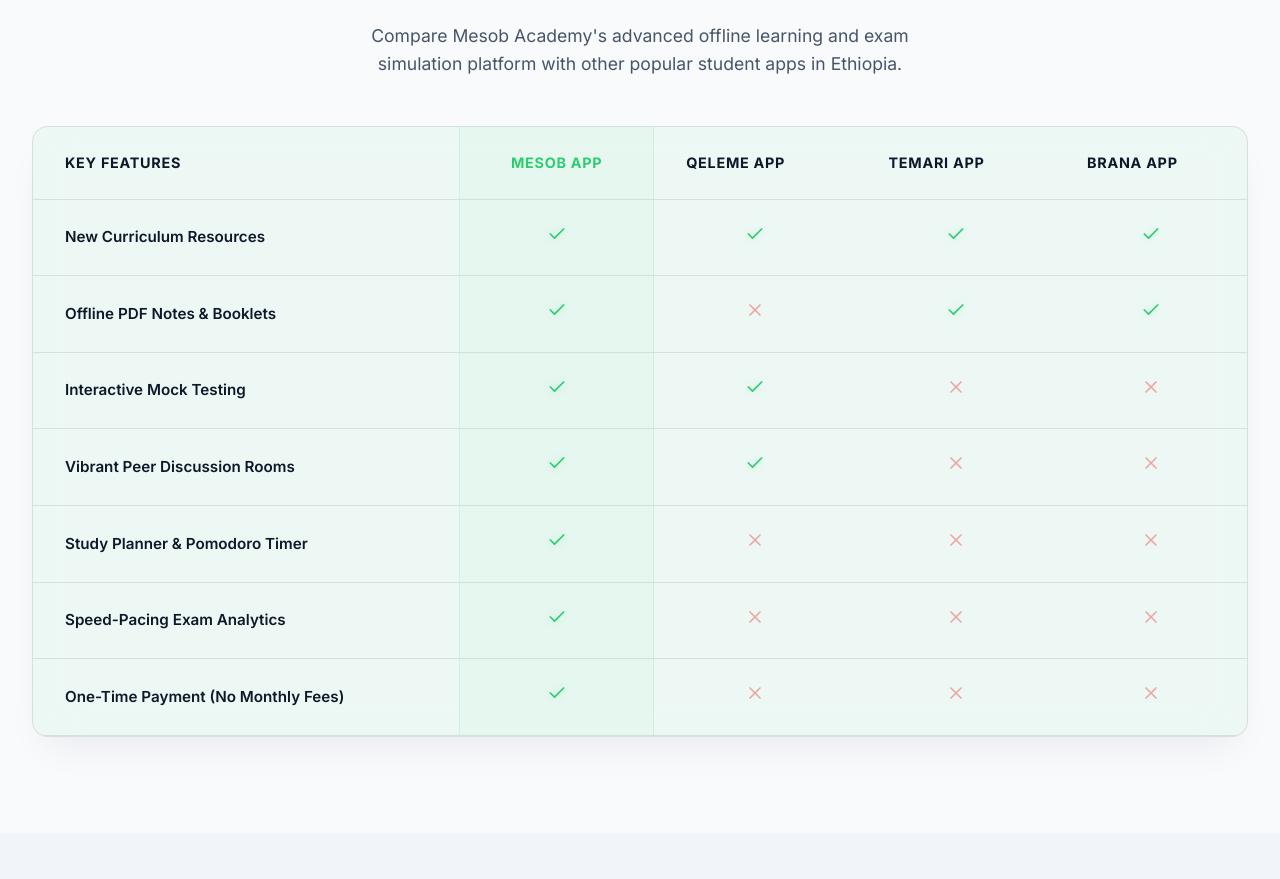
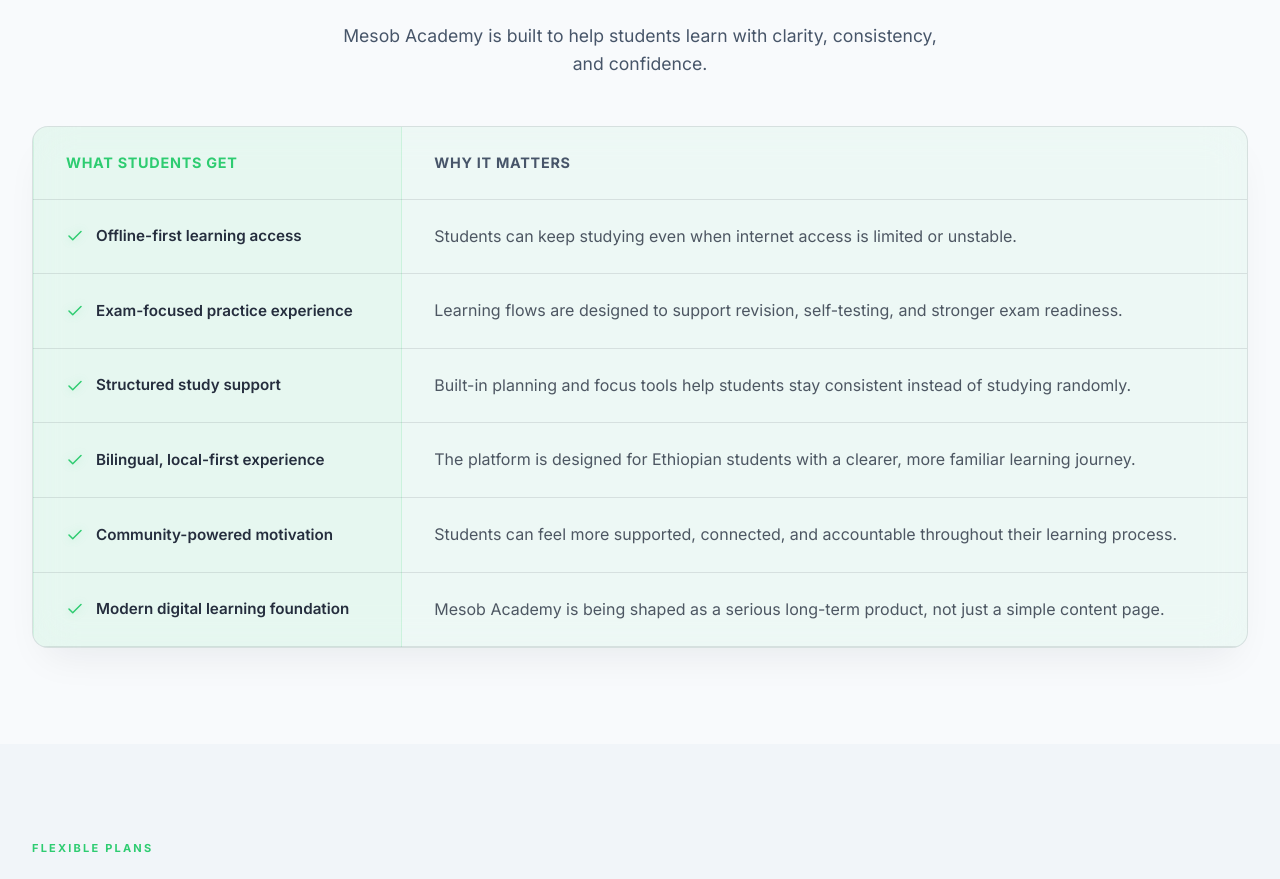
Before and after one commit to abii16/Mesob_Academy, a React (Vite) app: page / in a window 1280 px wide. Shown: the part 2680-3559 px from the top of the page. Built offline with nearby package versions, Linux system fonts and the light colour scheme.

Commit message:
Refine value section copy

```diff
--- a/src/components/sections/Comparison.jsx
+++ b/src/components/sections/Comparison.jsx
@@ -1,129 +1,82 @@
 import React from "react";
 import { motion } from "framer-motion";
-import { Check, X } from "lucide-react";
+import { Check } from "lucide-react";
 import "../../styles/sections/Comparison.css";
 
 const Comparison = ({ language }) => {
   const t = {
     en: {
-      subtitle: "THE ULTIMATE CHOICE",
-      title: "How We Stack Up",
-      desc: "Compare Mesob Academy's advanced offline learning and exam simulation platform with other popular student apps in Ethiopia.",
-      featureCol: "Key Features",
-      mesobCol: "Mesob App",
-      qelemeCol: "Qeleme App",
-      temariCol: "Temari App",
-      branaCol: "Brana App",
+      subtitle: "WHY MESOB ACADEMY",
+      title: "Built Around Real Study Needs",
+      desc: "Mesob Academy is built to help students learn with clarity, consistency, and confidence.",
+      featureCol: "What Students Get",
+      detailCol: "Why It Matters",
       features: [
         {
-          name: "New Curriculum Resources",
-          mesob: true,
-          qeleme: true,
-          temari: true,
-          brana: true,
+          name: "Offline-first learning access",
+          detail:
+            "Students can keep studying even when internet access is limited or unstable.",
         },
         {
-          name: "Offline PDF Notes & Booklets",
-          mesob: true,
-          qeleme: false,
-          temari: true,
-          brana: true,
+          name: "Exam-focused practice experience",
+          detail:
+            "Learning flows are designed to support revision, self-testing, and stronger exam readiness.",
         },
         {
-          name: "Interactive Mock Testing",
-          mesob: true,
-          qeleme: true,
-          temari: false,
-          brana: false,
+          name: "Structured study support",
+          detail:
+            "Built-in planning and focus tools help students stay consistent instead of studying randomly.",
         },
         {
-          name: "Vibrant Peer Discussion Rooms",
-          mesob: true,
-          qeleme: true,
-          temari: false,
-          brana: false,
+          name: "Bilingual, local-first experience",
+          detail:
+            "The platform is designed for Ethiopian students with a clearer, more familiar learning journey.",
         },
         {
-          name: "Study Planner & Pomodoro Timer",
-          mesob: true,
-          qeleme: false,
-          temari: false,
-          brana: false,
+          name: "Community-powered motivation",
+          detail:
+            "Students can feel more supported, connected, and accountable throughout their learning process.",
         },
         {
-          name: "Speed-Pacing Exam Analytics",
-          mesob: true,
-          qeleme: false,
-          temari: false,
-          brana: false,
-        },
-        {
-          name: "One-Time Payment (No Monthly Fees)",
-          mesob: true,
-          qeleme: false,
-          temari: false,
-          brana: false,
+          name: "Modern digital learning foundation",
+          detail:
+            "Mesob Academy is being shaped as a serious long-term product, not just a simple content page.",
         },
       ],
     },
     am: {
-      subtitle: "ትክክለኛው ምርጫ",
-      title: "ከሌሎች ፕላትፎርሞች ጋር ሲነጻጸር",
-      desc: "የMesob Academyን የላቀ ከመስመር ውጭ (offline) መማሪያ እና የፈተና ማስመስያ ፕላትፎርም በኢትዮጵያ ካሉ ሌሎች ታዋቂ መተግበሪያዎች ጋር ያወዳድሩ።",
-      featureCol: "ዋና ዋና ባህሪያት",
-      mesobCol: "Mesob Academy",
-      qelemeCol: "Qeleme App",
-      temariCol: "Temari App",
-      branaCol: "Brana App",
+      subtitle: "ለምን Mesob Academy",
+      title: "ለእውነተኛ የጥናት ፍላጎት የተገነባ",
+      desc: "Mesob Academy ተማሪዎች በግልጽነት፣ በቀጣይነት እና በመተማመን እንዲማሩ እንዲያግዝ ተገንብቷል።",
+      featureCol: "ተማሪዎች የሚያገኙት",
+      detailCol: "ለምን አስፈላጊ ነው",
       features: [
         {
-          name: "ከአዲሱ ሥርዓተ ትምህርት ጋር የተጣጣሙ ግብዓቶች",
-          mesob: true,
-          qeleme: true,
-          temari: true,
-          brana: true,
+          name: "ከመስመር ውጭ የሚሰራ የመማር መዳረሻ",
+          detail: "የኢንተርኔት ግንኙነት ሲያንስ ወይም ሲቋረጥ እንኳን ተማሪዎች መማራቸውን ሊቀጥሉ ይችላሉ።",
         },
         {
-          name: "የጥናት ማስታወሻዎች ከመስመር ውጭ (offline)",
-          mesob: true,
-          qeleme: false,
-          temari: true,
-          brana: true,
+          name: "በፈተና ላይ ያተኮረ የልምምድ ልምድ",
+          detail: "የመማር ሂደቶቹ ለክለሳ፣ ለራስ-ፈተና እና ለተሻለ የፈተና ዝግጅት የተዘጋጁ ናቸው።",
         },
         {
-          name: "አሳታፊ የልምምድ/የሙከራ ፈተናዎች",
-          mesob: true,
-          qeleme: true,
-          temari: false,
-          brana: false,
+          name: "የተዋቀረ የጥናት ድጋፍ",
+          detail:
+            "የተገነቡ የእቅድ እና የትኩረት መሳሪያዎች ተማሪዎች በዘፈቀደ ሳይሆን በቀጣይነት እንዲያጠኑ ይረዳሉ።",
         },
         {
-          name: "የተማሪዎች የጋራ የውይይት መድረክ",
-          mesob: true,
-          qeleme: true,
-          temari: false,
-          brana: false,
+          name: "ሁለት ቋንቋ እና አካባቢን ያማከለ ልምድ",
+          detail: "ፕላትፎርሙ ለኢትዮጵያ ተማሪዎች የበለጠ ግልጽ እና የተለመደ የመማር ጉዞ እንዲሰጥ ተዘጋጅቷል።",
         },
         {
-          name: "የጥናት እቅድ አውጪ እና የትኩረት ሰዓት (Pomodoro)",
-          mesob: true,
-          qeleme: false,
-          temari: false,
-          brana: false,
+          name: "በማህበረሰብ የሚነቃቃ መነሳሳት",
+          detail:
+            "ተማሪዎች በመማር ሂደታቸው ውስጥ የበለጠ ድጋፍ፣ ግንኙነት እና ተጠያቂነት እንዲሰማቸው ያግዛል።",
         },
         {
-          name: "የፍጥነት እና የጊዜ አጠቃቀም ትንታኔ",
-          mesob: true,
-          qeleme: false,
-          temari: false,
-          brana: false,
-        },
-        {
-          name: "የአንድ ጊዜ ክፍያ (ወርሃዊ ክፍያ የሌለው)",
-          mesob: true,
-          qeleme: false,
-          temari: false,
-          brana: false,
+          name: "ዘመናዊ የዲጂታል ትምህርት መሠረት",
+          detail:
+            "Mesob Academy እንደ ቀላል የይዘት ገጽ ሳይሆን እንደ ከባድ የረጅም ጊዜ ምርት እየተገነባ ነው።",
         },
       ],
     },
@@ -150,45 +103,26 @@ const Comparison = ({ language }) => {
           <table className="comparison-table">
             <thead>
               <tr>
-                <th>{currentT.featureCol}</th>
-                <th className="highlight-column">{currentT.mesobCol}</th>
-                <th>{currentT.qelemeCol}</th>
-                <th>{currentT.temariCol}</th>
-                <th>{currentT.branaCol}</th>
+                <th className="highlight-column">{currentT.featureCol}</th>
+                <th>{currentT.detailCol}</th>
               </tr>
             </thead>
             <tbody>
               {currentT.features.map((feature, idx) => (
                 <tr key={idx}>
-                  <td className="feature-name">{feature.name}</td>
-                  <td className="highlight-column cell-center">
-                    {feature.mesob ? (
-                      <Check className="icon-check" size={20} />
-                    ) : (
-                      <X className="icon-x" size={20} />
-                    )}
+                  <td className="feature-name highlight-column">
+                    <div
+                      style={{
+                        display: "flex",
+                        alignItems: "center",
+                        gap: "0.75rem",
+                      }}
+                    >
+                      <Check className="icon-check" size={18} />
+                      <span>{feature.name}</span>
+                    </div>
                   </td>
-                  <td className="cell-center">
-                    {feature.qeleme ? (
-                      <Check className="icon-check" size={20} />
-                    ) : (
-                      <X className="icon-x" size={20} />
-                    )}
-                  </td>
-                  <td className="cell-center">
-                    {feature.temari ? (
-                      <Check className="icon-check" size={20} />
-                    ) : (
-                      <X className="icon-x" size={20} />
-                    )}
-                  </td>
-                  <td className="cell-center">
-                    {feature.brana ? (
-                      <Check className="icon-check" size={20} />
-                    ) : (
-                      <X className="icon-x" size={20} />
-                    )}
-                  </td>
+                  <td>{feature.detail}</td>
                 </tr>
               ))}
             </tbody>
--- a/src/styles/sections/Comparison.css
+++ b/src/styles/sections/Comparison.css
@@ -42,13 +42,17 @@
     font-size: 0.9rem;
     text-transform: uppercase;
     letter-spacing: 0.05em;
-  color: var(--text-primary);
+    color: var(--text-secondary);
     background: rgba(255, 255, 255, 0.01);
+}
+
+.comparison-table td {
+    color: rgba(228, 228, 231, 0.76);
 }
 
 .comparison-table td.feature-name {
     font-weight: 600;
-  color: var(--text-primary);
+    color: rgba(228, 228, 231, 0.92);
     font-size: 0.95rem;
 }
 
@@ -61,7 +65,7 @@
 th.highlight-column {
     color: var(--color-primary) !important;
     font-weight: 800;
-  text-align: center;
+    text-align: left;
 }
 
 .cell-center {
@@ -87,6 +91,14 @@ th.highlight-column {
 }
 
 /* Light theme overrides for better contrast */
+.light-theme .comparison-table td {
+    color: rgba(15, 23, 42, 0.72);
+}
+
+.light-theme .comparison-table td.feature-name {
+    color: rgba(15, 23, 42, 0.9);
+}
+
 .light-theme .highlight-column {
     background: rgba(46, 204, 113, 0.03) !important;
 }
```
Lines whose indentation alone changed are shown as unchanged.
